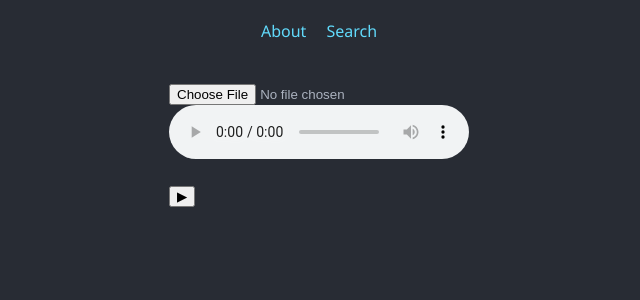
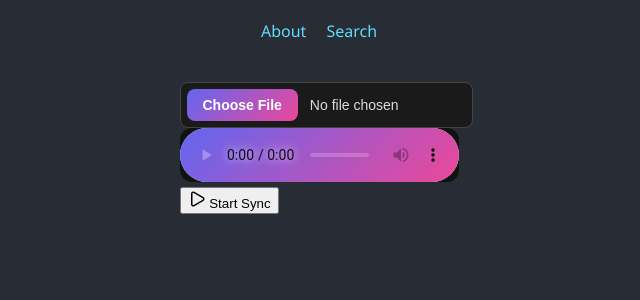
Before and after one commit to Jatin-2075/periodic_lyrics, a React (Vite) app: page /Synced_lyrics in a window 1280 px wide. Shown: the top 300 px of the page, without its empty margins (321-961 px from the left). Built offline with nearby package versions, Linux system fonts and the light colour scheme.

Commit message:
new styling

```diff
--- a/package.json
+++ b/package.json
@@ -11,6 +11,7 @@
   },
   "dependencies": {
     "@tailwindcss/vite": "^4.1.12",
+    "lucide-react": "^0.542.0",
     "react": "^19.1.1",
     "react-dom": "^19.1.1",
     "react-router-dom": "^7.8.0"
--- a/src/assets/components/function/css/basic.css
+++ b/src/assets/components/function/css/basic.css
@@ -188,3 +188,53 @@ a.link:hover {
   white-space: pre-wrap;
   line-height: 1.5;
 }
+
+.file-input {
+  font-size: 14px;
+  color: #ddd;
+  background-color: #1a1a1a;
+  padding: 6px;
+  border-radius: 8px;
+  border: 1px solid #444;
+  width: 100%;
+}
+
+/* 🎵 Style the actual button */
+.file-input::file-selector-button {
+  margin-right: 12px;
+  padding: 8px 16px;
+  border: none;
+  border-radius: 8px;
+  background: linear-gradient(135deg, #6366f1, #ec4899);
+  color: white;
+  font-weight: 600;
+  cursor: pointer;
+  transition: 0.2s ease-in-out;
+}
+
+.file-input::file-selector-button:hover {
+  opacity: 0.85;
+  transform: scale(1.02);
+}
+
+.file-input::file-selector-button:active {
+  transform: scale(0.95);
+}
+
+audio {
+  width: 100%;
+  border-radius: 12px;
+  background-color: #111;
+}
+
+/* Chrome / Edge */
+audio::-webkit-media-controls-panel {
+  background: linear-gradient(135deg, #6366f1, #ec4899);
+  border-radius: 12px;
+}
+
+audio::-webkit-media-controls-play-button,
+audio::-webkit-media-controls-volume-slider,
+audio::-webkit-media-controls-timeline {
+  filter: invert(1) hue-rotate(180deg);
+}
--- a/src/assets/components/function/synced_lyrics.jsx
+++ b/src/assets/components/function/synced_lyrics.jsx
@@ -1,6 +1,7 @@
-import './css/basic.css'
+import "./css/basic.css";
 import { useRef, useState } from "react";
-import periodicjson from '../Periodic_table/periodic_table.json'
+import periodicjson from "../Periodic_table/periodic_table.json";
+import { Play } from "lucide-react";
 
 const Synced_lyrics = ({ lyrics }) => {
   const [audiourl, setaudiourl] = useState(null);
@@ -26,36 +27,39 @@ const Synced_lyrics = ({ lyrics }) => {
       return { skip, char: { symbol: el } };
     };
 
-    // split lyrics to words → chars → objects
     let skip = false;
-    const words = lyrics.toLowerCase().split(" ").map(word =>
-      word.split("").map(el => {
-        const result = skipChar(el, skip);
-        skip = result.skip;
-        return result.char;
-      }).filter(Boolean)
-    );
+    const words = lyrics
+      .toLowerCase()
+      .split(" ")
+      .map((word) =>
+        word
+          .split("")
+          .map((el) => {
+            const result = skipChar(el, skip);
+            skip = result.skip;
+            return result.char;
+          })
+          .filter(Boolean)
+      );
 
-    let i = 0; // word index
+    let i = 0;
     const showNextChunk = () => {
-      const chunk = words.slice(i, i + 3); // max 3 words
-      setVisibleWords([]); // clear previous
+      const chunk = words.slice(i, i + 3);
+      setVisibleWords([]);
 
       let charIndex = 0;
-      chunk.forEach(word => {
-        word.forEach(char => {
+      chunk.forEach((word) => {
+        word.forEach((char) => {
           setTimeout(() => {
-            setVisibleWords(prev => [...prev, char]);
-          }, charIndex * 200); // each char 0.2 sec
+            setVisibleWords((prev) => [...prev, char]);
+          }, charIndex * 200);
           charIndex++;
         });
-        // add small delay between words
         charIndex += 2;
       });
 
       i += 3;
       if (i < words.length) {
-        // schedule next 3-word chunk after current chunk finishes
         setTimeout(showNextChunk, charIndex * 200 + 500);
       }
     };
@@ -64,28 +68,48 @@ const Synced_lyrics = ({ lyrics }) => {
   };
 
   return (
-    <div>
-      <div>
-        <input onChange={handlefile} type="file" accept="audio/mpeg" />
-      </div>
+    <div className="flex flex-col items-center gap-6 p-6 bg-gray-900 min-h-screen text-white">
+      {/* Upload Input */}
+      <label className="w-full max-w-md">
+        <input
+          className="file-input"
+          onChange={handlefile}
+          type="file"
+          accept="audio/mpeg"
+        />
+      </label>
 
-      <div>
-        <audio ref={audioref} src={audiourl} controls />
-      </div>
+      {/* Audio Player */}
+      <audio
+        ref={audioref}
+        src={audiourl}
+        controls
+        className="w-full max-w-md rounded-xl shadow-md"
+      />
 
-      <div  className="word-line">
+      {/* Lyrics Display */}
+      <div className="flex flex-wrap justify-center gap-3 w-full max-w-3xl">
         {visibleWords.map((el, i) => (
-          <span key={i} className="element-box">
-            <div>{el.symbol}</div>
-            <div>{el.atomicWeight || ""}</div>
-            <div>{el.name || ""}</div>
-            <div>{el.atomicNumber || ""}</div>
-            <div>{el.category || ""}</div>
+          <span
+            key={i}
+            className="element-box bg-gray-800 border border-gray-600 rounded-xl p-3 text-center w-28 hover:scale-105 transition"
+          >
+            <div className="text-xl font-bold">{el.symbol}</div>
+            <div className="text-xs text-gray-400">{el.atomicWeight || ""}</div>
+            <div className="text-sm">{el.name || ""}</div>
+            <div className="text-xs">{el.atomicNumber || ""}</div>
+            <div className="text-xs italic">{el.category || ""}</div>
           </span>
         ))}
       </div>
 
-      <button onClick={start}>▶</button>
+      {/* Start Button */}
+      <button
+        onClick={start}
+        className="flex items-center gap-2 bg-gradient-to-r from-indigo-500 to-pink-500 text-white px-6 py-3 rounded-full shadow-lg hover:scale-105 transition"
+      >
+        <Play size={18} /> Start Sync
+      </button>
     </div>
   );
 };
```
Also changed, not shown: 1 other file (tests, documents, lock files or other folders).
